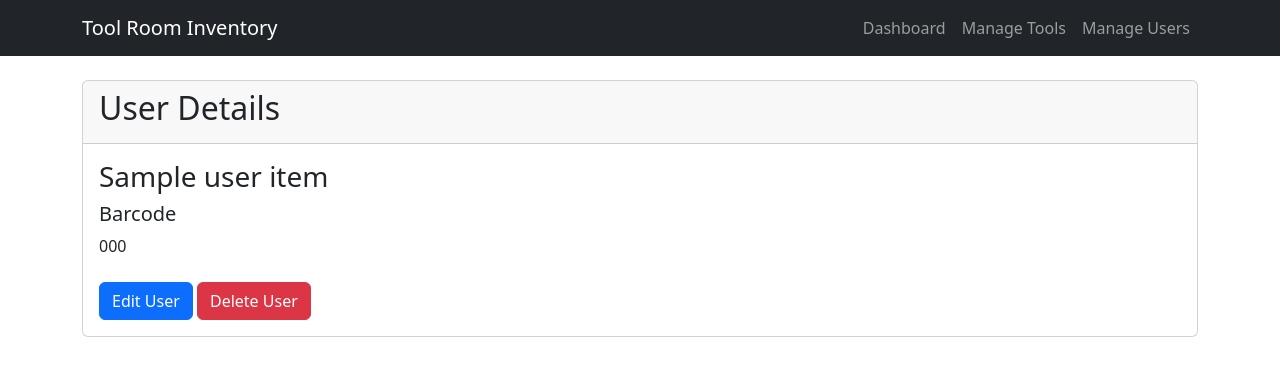
After one commit to BCR2200/toolRoomInventory, a Python web app: template app/templates/user_detail.html.jinja2 in a window 1280 px wide. The commit adds this page. Shown: the top 376 px of the page. Run offline with Jinja, Linux system fonts and the light colour scheme; the template is opened without the code that fills it: most values are stand-ins (such as "Sample title", 1, 10 or a date in 2020).

Commit message:
Add basic user detail page and links

```diff
--- a/app/templates/dashboard.html.jinja2
+++ b/app/templates/dashboard.html.jinja2
@@ -85,7 +85,7 @@
                                             <td><p style="white-space: pre-line">{{ tool.description }}</p></td>
                                             <td>
                                                 {% if tool.signed_out %}
-                                                    Signed out to {{ users[tool.holder_id].name }}
+                                                    Signed out to <a href="{{ url_for('user_detail', user_id=users[tool.holder_id].user_id) }}">{{ users[tool.holder_id].name }}</a>
                                                 {% else %}
                                                     Available
                                                 {% endif %}
--- a/app/templates/manage_users.html.jinja2
+++ b/app/templates/manage_users.html.jinja2
@@ -73,7 +73,7 @@
                     <tbody>
                         {% for id, user_item in users.items() %}
                             <tr>
-                                <td>{{ user_item.name }}</td>
+                                <td><a href="{{ url_for('user_detail', user_id=id) }}">{{ user_item.name }}</a></td>
                                 <td>{{ user_item.roles }}</td>
                                 <td>{{ user_item.barcode }}</td>
                                 <td>
@@ -85,7 +85,7 @@
                                 </td>
                             </tr>
 
-                            <!-- Edit Tool Modal -->
+                            <!-- Edit User Modal -->
                             <div class="modal fade" id="editUser{{ id }}" tabindex="-1">
                                 <div class="modal-dialog">
                                     <div class="modal-content">
--- /dev/null
+++ b/app/templates/user_detail.html.jinja2
@@ -0,0 +1,150 @@
+{% extends "base.html.jinja2" %}
+
+{% block title %}TRI - User Details - {{ user_item.name }}{% endblock %}
+
+{% block content %}
+    <div class="card mb-4">
+        <div class="card-header">
+            <h2>User Details</h2>
+        </div>
+        <div class="card-body">
+            <div class="row">
+                <!-- User Details Column -->
+                <div class="col-md-8">
+                    <h3>{{ user_item.name }}</h3>
+
+                    <div class="mb-4">
+                        <h5>Barcode</h5>
+                        <p>{{ user_item.barcode }}</p>
+                    </div>
+
+                    <div class="mt-4">
+                        <button class="btn btn-primary" data-bs-toggle="modal"
+                                data-bs-target="#editUser{{ user_item.user_id }}">
+                            Edit User
+                        </button>
+                        <form method="POST" action="{{ url_for('delete_user') }}" class="d-inline">
+                            <input type="hidden" name="user_id" value="{{ user_item.user_id }}">
+                            <button type="submit" class="btn btn-danger"
+                                    onclick="return confirm('Are you sure you want to delete this user?')">
+                                Delete User
+                            </button>
+                        </form>
+                    </div>
+                </div>
+                <div class="col-md-4">
+                    {% if user_item.barcode_url %}
+                        <div class="mt-3 text-center">
+                            <img style="object-fit: contain; width: 100%;"
+                                 src="{{ url_for('tool_barcode', img=user_item.barcode_url) }}"
+                                 class="img-fluid" alt="User Barcode" id="barcode-img">
+                            <div class="mt-2">
+                                <small class="text-muted">Barcode: {{ user_item.barcode }}</small>
+                                <button onclick="printImage('{{ url_for('tool_barcode', img=user_item.barcode_url) }}', 'User Barcode')">Print Barcode</button>
+                            </div>
+                        </div>
+                    {% endif %}
+                </div>
+            </div>
+        </div>
+    </div>
+
+    <!-- Edit User Modal -->
+    <div class="modal fade" id="editUser{{ user_item.user_id }}" tabindex="-1">
+        <div class="modal-dialog">
+            <div class="modal-content">
+                <div class="modal-header">
+                    <h5 class="modal-title">Edit User {{ user_item.name }}</h5>
+                    <button type="button" class="btn-close" data-bs-dismiss="modal"></button>
+                </div>
+                <div class="modal-body">
+                    <form method="POST" action="{{ url_for('edit_user') }}" enctype="multipart/form-data">
+                        <input type="hidden" name="user_id" value="{{ user_item.user_id }}">
+                        <div class="mb-3">
+                            <label for="edit_name{{ user_item.user_id }}" class="form-label">Name</label>
+                            <input type="text" class="form-control" id="edit_name{{ user_item.user_id }}" name="name" value="{{ user_item.name }}" required>
+                        </div>
+                        <div class="mb-3">
+                            <label for="role" class="form-label">Role</label>
+                            <select class="form-select" id="role" name="role" required>
+                                <option value="user">User</option>
+                                <option {{ "selected" if user_item.is_admin }} value="admin">Admin</option>
+                            </select>
+                        </div>
+                        <div class="mb-3 form-check">
+                            <input type="checkbox" class="form-check-input" id="allocate_barcode{{ user_item.user_id }}" name="allocate_barcode">
+                            <script>
+                                document.addEventListener("DOMContentLoaded", function () {
+                                    const allocateBarcodeCheckbox = document.getElementById("allocate_barcode{{ user_item.user_id }}");
+                                    allocateBarcodeCheckbox.checked = false
+                                    const barcodeCollapse = document.getElementById("barcodeCollapse{{ user_item.user_id }}");
+                                    barcodeCollapse.classList.add("show");
+
+                                    allocateBarcodeCheckbox.addEventListener("change", function () {
+                                        if (allocateBarcodeCheckbox.checked) {
+                                            barcodeCollapse.classList.remove("show");
+                                        } else {
+                                            barcodeCollapse.classList.add("show");
+                                        }
+                                    });
+                                });
+                            </script>
+                            <label class="form-check-label" for="allocate_barcode{{ user_item.user_id }}">Allocate new barcode</label>
+                        </div>
+                        <div class="mb-3 collapse" id="barcodeCollapse{{ user_item.user_id }}">
+                            <label for="barcode" class="form-label">Barcode</label>
+                            <input type="text" class="form-control" id="barcode{{ user_item.user_id }}" name="barcode" pattern="\d*"
+                                   title="Please enter a valid number." value="{{ user_item.barcode if user_item.barcode else "" }}">
+                        </div>
+                        <button type="submit" class="btn btn-primary">Save Changes</button>
+                    </form>
+                </div>
+            </div>
+        </div>
+    </div>
+{% endblock %}
+
+{% block scripts %}
+<script>
+    function printImage(src, alt) {
+        // Create a new window containing just the image
+        const printWindow = window.open('', '_blank');
+        const img = document.getElementById('barcode-img');
+
+        printWindow.document.write(`
+        <html>
+            <head>
+                <title>Print Image</title>
+                <style>
+                    /* Center the image on the print page */
+                    img {
+                        max-width: 100%;
+                        display: block;
+                        margin: 0 auto;
+                    }
+                    small {
+                        display: block;
+                        text-align: center;
+                        margin-top: 10px;
+                    }
+                </style>
+            </head>
+            <body>
+                <img src="${src}" alt="${alt || ''}">
+                <small>barcode: ${alt}</small>
+                <script>
+                    // Automatically trigger print dialog when loaded
+                    window.onload = function() {
+                        window.print();
+                        window.onafterprint = function() {
+                            window.close();
+                        }
+                    }
+                <\/script>
+            </body>
+        </html>
+    `);
+        printWindow.document.close();
+    }
+</script>
+{% endblock %}
```
Also changed, not shown: main.py (+13 -0 lines).
